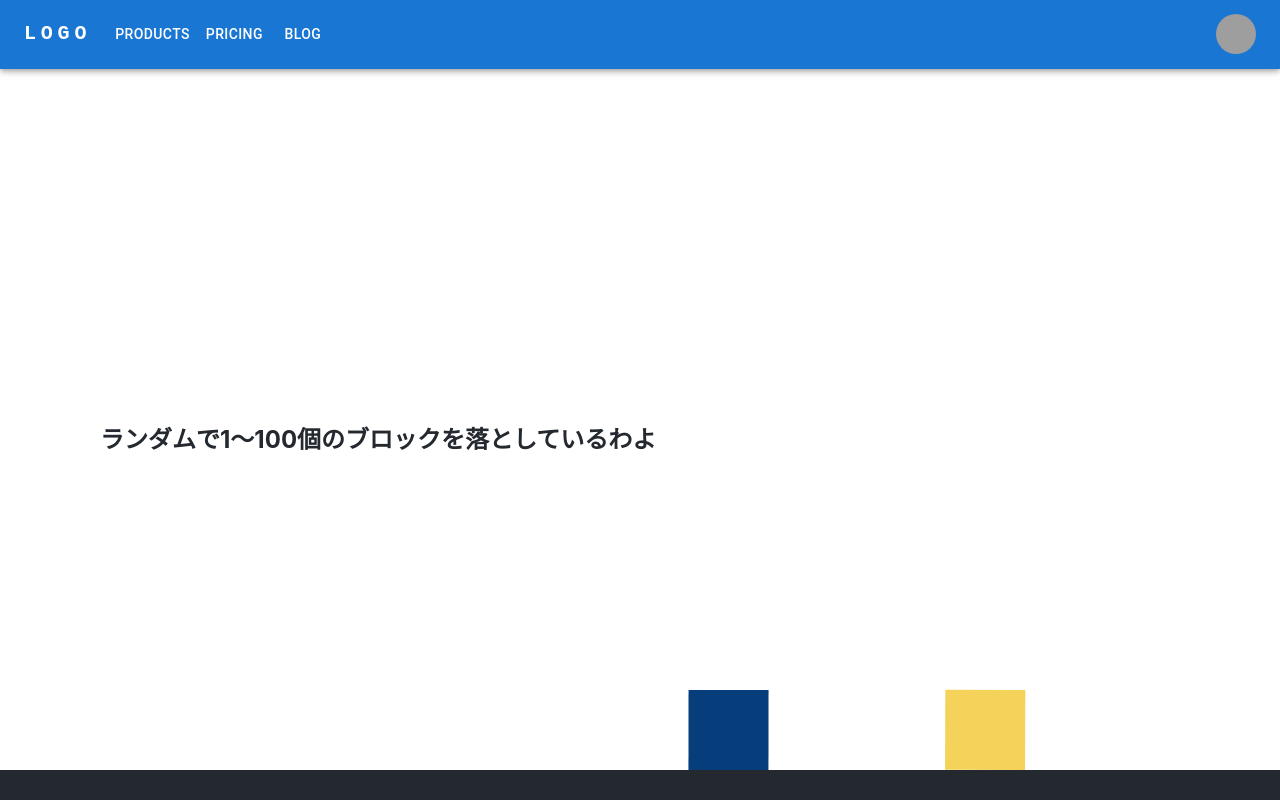
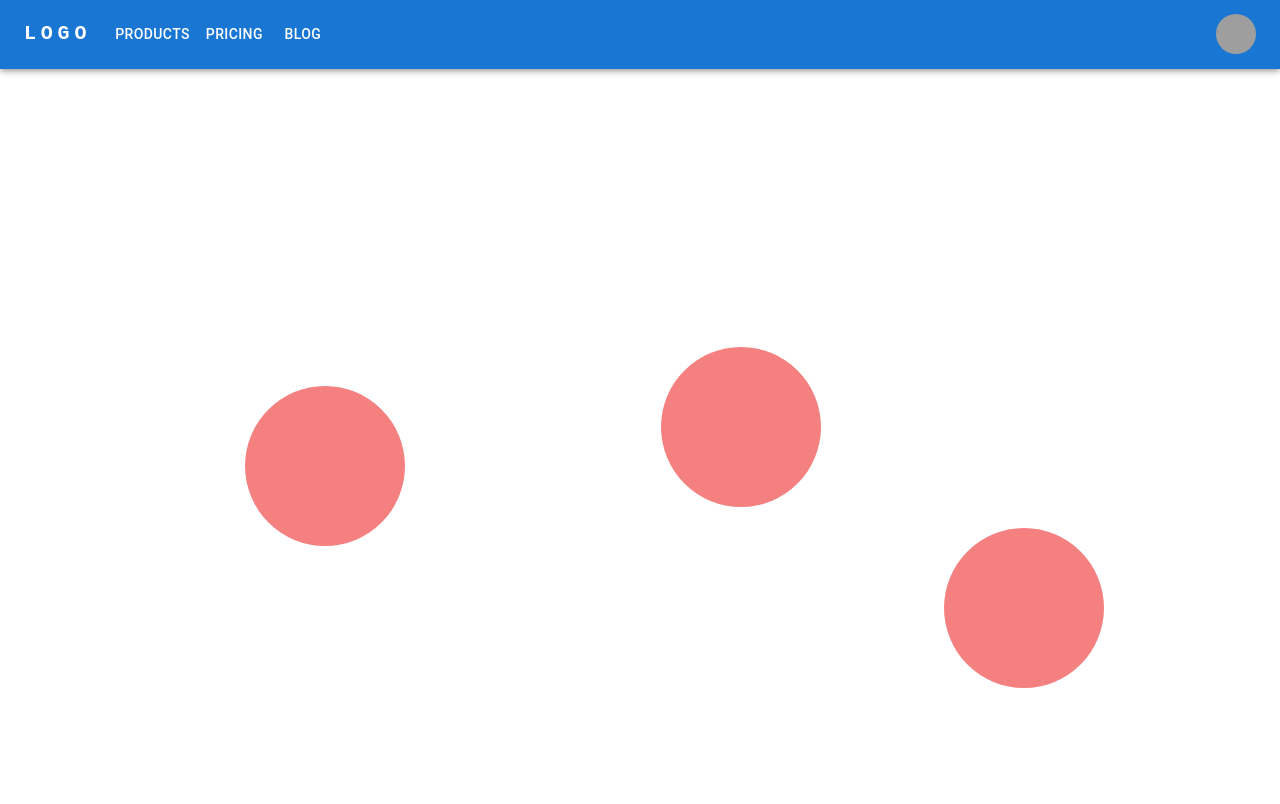
Before and after one commit to Shunkicreate/wakuwaku_Hackz, a React (Create React App) app: page / in a window 1280 px wide. Built offline with nearby package versions, Linux system fonts and the light colour scheme; grey boxes are pictures that could not be loaded.

Commit message:
matterjsやめた

```diff
--- /dev/null
+++ b/src/function/Repeat.tsx
@@ -0,0 +1,17 @@
+import ReactNode from 'react';
+
+interface type_repeat {
+    numTimes: number;
+    children: any;
+  }
+
+const Repeat = (props:type_repeat):JSX.Element => {
+
+    let items:number[] = [];
+    for (let i = 0; i < props.numTimes; i++) {
+        items.push(props.children(i));
+    }
+    return <div>{items}</div>;
+}
+
+export default Repeat
--- /dev/null
+++ b/src/pages/home/ContentsCanvas/ContentElement.tsx
@@ -0,0 +1,35 @@
+import styled from "@emotion/styled";
+import { FC } from "react";
+import { position2D } from "../../../@types/global";
+
+interface Props{
+    diameter: string;
+    position: position2D;
+}
+
+const ContentsCanvas: FC<Props> = ({ diameter, position }): JSX.Element => {
+
+    return (
+        <Content
+            diameter = {diameter}
+            position = {position}
+        >
+        </Content>
+  );
+}
+
+const Content = styled.div<{
+    diameter: string,
+    position: position2D
+}>`
+    width:${({diameter}) => diameter };
+    height:${({diameter}) => diameter };
+    top:${({position}) => position.y }px;
+    left:${({position}) => position.x }px;
+    background-color: #f48080;
+    border-radius: 50%;
+    position: absolute;
+
+`
+
+export default ContentsCanvas;
--- a/src/pages/home/ContentsCanvas/ContentsCanvas.tsx
+++ b/src/pages/home/ContentsCanvas/ContentsCanvas.tsx
@@ -1,109 +1,66 @@
-import styled from "@emotion/styled";
-import Matter from "matter-js";
+import { position2D } from "../../../@types/global";
+import Repeat from "../../../function/Repeat";
+import ContentElement from "./ContentElement";
 
-const ContentsCanvas = (): JSX.Element => {
-  const Engine = Matter.Engine,
-    Render = Matter.Render,
-    Runner = Matter.Runner,
-    Bodies = Matter.Bodies,
-    Composite = Matter.Composite;
+const COntentsCanvas = (): JSX.Element => {
+    let conetntDistribution:position2D[] = []
 
-  const engine = Engine.create();
+    const areaDemention = window.innerWidth * window.innerHeight;
+    const DIAMETER = '10em';
+    //em to px ----------------
+    const fontSize = getComputedStyle(document.documentElement).fontSize;
+    const diameterPx = parseInt(DIAMETER) * parseFloat(fontSize);
+    //-------------------------
 
-  const render = Render.create({
-    element: document.body,
-    engine: engine,
-    options: {
-      width: window.innerWidth,
-      height: window.innerHeight,
-      background: "FFF",
-      wireframeBackground: "#FFF",
-      wireframes: false,
-      showAngleIndicator: false,
-    },
-  });
+    const MAX_QUANTITY = 10;
 
-  const ground = Bodies.rectangle(
-    window.innerWidth / 2,
-    window.innerHeight,
-    window.innerWidth,
-    60,
-    {
-      isStatic: true,
-      render: {
-        fillStyle: "#24292f",
-      },
+    const quantity = Math.floor(Math.random() * MAX_QUANTITY - 3) + 1;
+
+    const positionHandler = (): position2D => {
+
+        const maxTop = 100;
+        const maxBottom = window.innerHeight - 100 - diameterPx;
+        const maxLeft = 100;
+        const maxRight = window.innerWidth - 100 - diameterPx;
+
+        const checkBooking = (position:position2D):boolean => {
+
+            for (let i = 0; i < conetntDistribution.length; i++) {
+                const betweenTwoPoints = Math.sqrt((position.x - conetntDistribution[i].x ) ** 2 + (position.y - conetntDistribution[i].y ) ** 2);
+                if (betweenTwoPoints - 10 < diameterPx) {
+                    return true
                 }
-  );
+            }
+            return false
+        }
 
-  const leftWall = Bodies.rectangle(
-    -1,
-    window.innerHeight / 2,
-    2,
-    window.innerHeight,
-    {
-      isStatic: true,
-      friction: 0,
-      render: {
-        fillStyle: "#24292f",
-      },
+        let position = { x: 0, y: 0 }
+
+        while (1) {
+            const x = Math.random() * (maxRight - maxLeft) + maxLeft;
+            const y = Math.random() * (maxBottom - maxTop) + maxTop;
+            position = { x: x, y: y }
+            if (!checkBooking(position)) {
+                break
             }
-  );
+        }
 
-  const rightWall = Bodies.rectangle(
-    window.innerWidth + 1,
-    window.innerHeight / 2,
-    2,
-    window.innerHeight,
-    {
-      isStatic: true,
-      friction: 0,
-      render: {
-        fillStyle: "#24292f",
-      },
+        conetntDistribution.push(position)
+        return position
     }
-  );
-
-  let addContentes:Matter.Body[] = [ground, leftWall, rightWall];
-
-  const MAX_QUANTITY = 100;
-  const quantity = Math.floor(Math.random() * MAX_QUANTITY - 1) + 1;
-
-  const BOX_WIDTH = 80;
-  const BOX_HEIGHT = BOX_WIDTH;
-
-  for (let i = 0; i < quantity; i++) {
-    addContentes.push(
-      Bodies.rectangle(
-        Math.random() * (window.innerWidth - BOX_WIDTH - BOX_WIDTH) + BOX_WIDTH,
-        (Math.random() * 200) - 500,
-        BOX_WIDTH,
-        BOX_HEIGHT,
-        {
-          angle: Math.random()*45,
+    return (
+        <>
+          <Repeat numTimes={quantity}>
+                {(index: number) => <div key={index}>
+                    <ContentElement
+                        diameter = {DIAMETER}
+                        position = {positionHandler()}
+                    />
+                    </div>
                 }
-      )
+            </Repeat>
+    </>
   );
 }
 
-  Composite.add(engine.world, addContentes);
-  Render.run(render);
-  const runner = Runner.create();
-  Runner.run(runner, engine);
-
-  return (
-    <CanvasArea>
-      ランダムで1〜{MAX_QUANTITY}個のブロックを落としているわよ
-    </CanvasArea>
-  );
-};
-
-const CanvasArea = styled.h2`
-  position: absolute;
-  color: #24292f;
-  white-space: nowrap;
-  top: ${window.innerHeight / 2}px;
-  left: 100px;
-`;
-
-export default ContentsCanvas;
+export default COntentsCanvas;
--- a/src/pages/home/Home.tsx
+++ b/src/pages/home/Home.tsx
@@ -1,28 +1,20 @@
 import styled from "@emotion/styled";
 import Header from "../../component/header/Header";
-import ContentsCanvas from "./ContentsCanvas/ContentsCanvas";
+import COntentsCanvas from "./ContentsCanvas/ContentsCanvas";
 
 const Home = (): JSX.Element => {
-  const disallowScrolling = (event: Event) => {
-    event.preventDefault();
-  };
-
-  document.addEventListener("touchmove", disallowScrolling, { passive: false });
-  document.addEventListener("mousewheel", disallowScrolling, {
-    passive: false,
-  });
 
     return (
-    <HomePage>
+        <NewCanvasPage>
           <HeaderOuter>
             <Header />
         </HeaderOuter>
-      <ContentsCanvas />
-    </HomePage>
+        <COntentsCanvas/>
+        </NewCanvasPage>
       );
     };
 
-const HomePage = styled.div`
+    const NewCanvasPage = styled.div`
       position: fixed;
     `;
 
```
Lines whose indentation alone changed are shown as unchanged.
